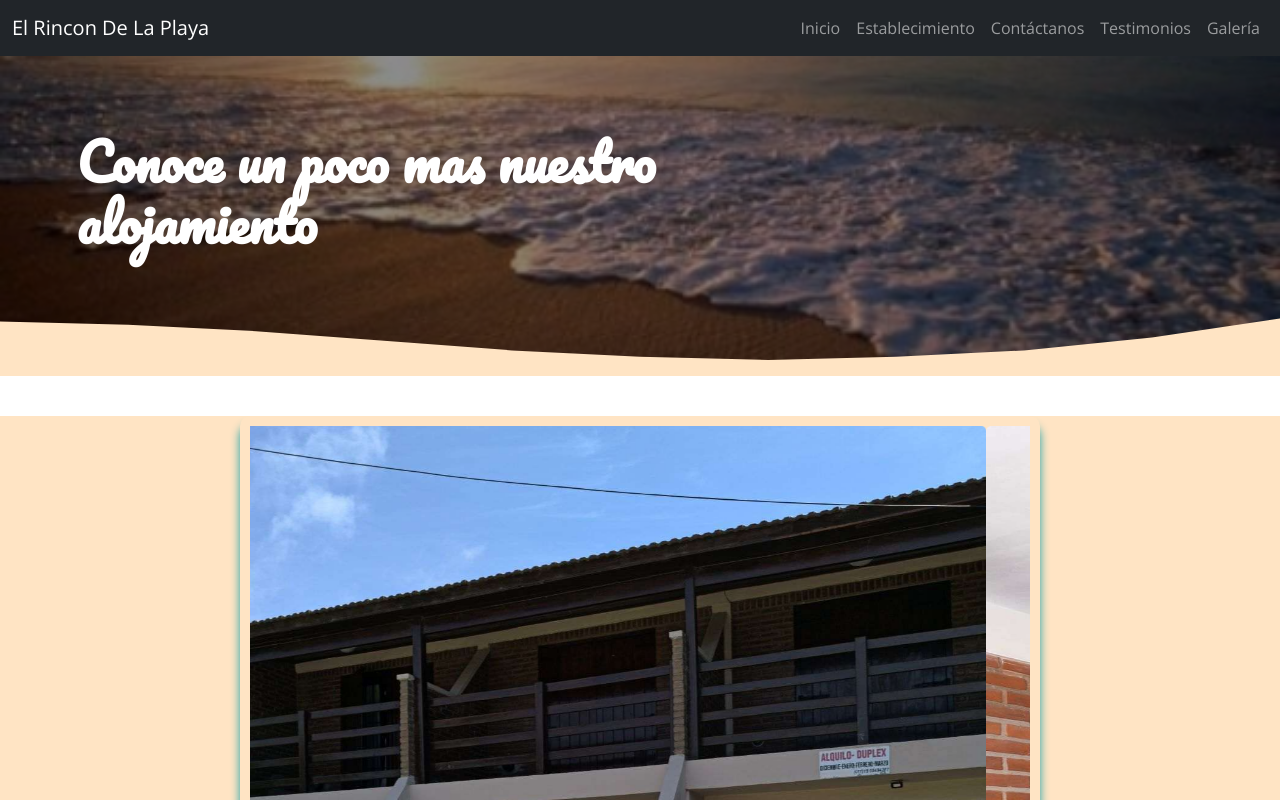
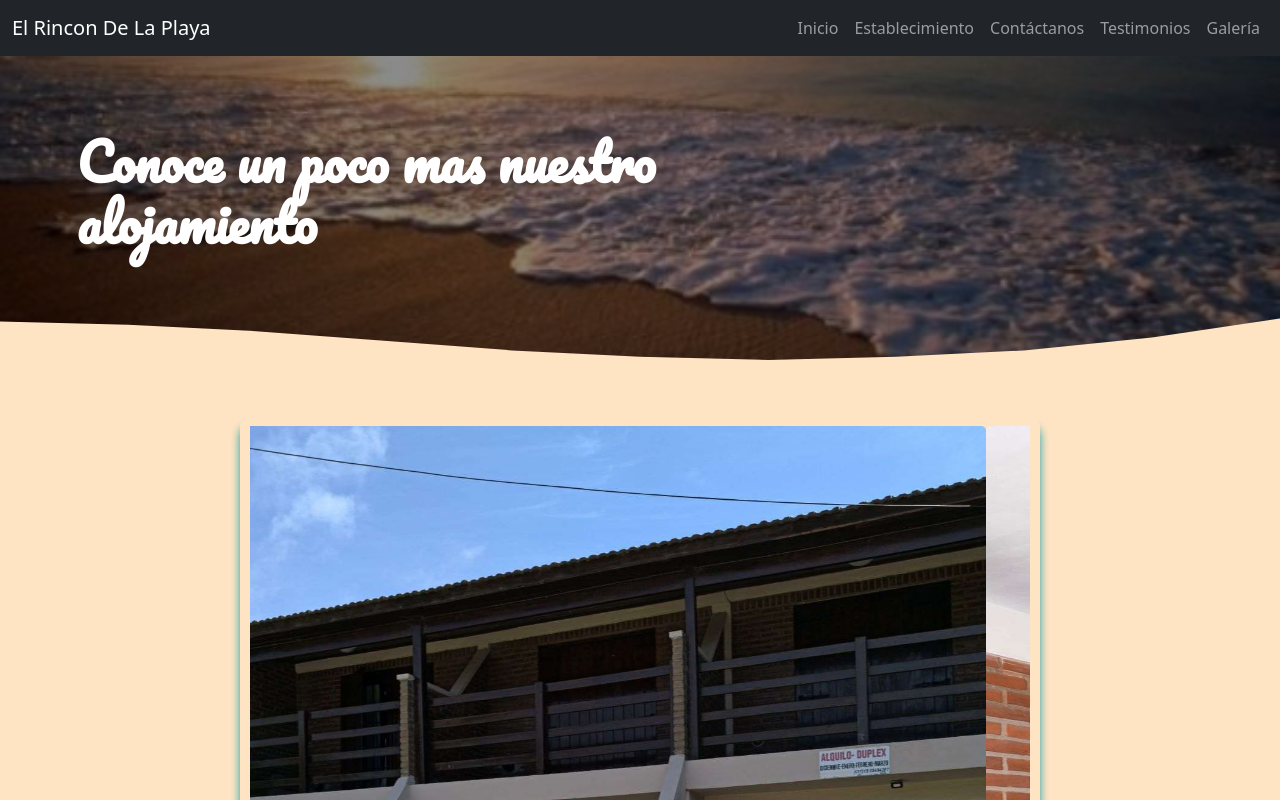
Before and after one commit to maximodimaria-netizen/Entrega-Final, a plain HTML site: page pages/galeria.html in a window 1280 px wide. Shown: the top 800 px of the page. Drawn offline with nearby package versions, Linux system fonts and the light colour scheme.

Commit message:
Actualizacion paginas html

```diff
--- a/scss/base/_general.scss
+++ b/scss/base/_general.scss
@@ -9,12 +9,7 @@ main {
 }
 
 body {
-    font-family: variables.$font-parrafos !important;
-    -webkit-font-smoothing: antialiased;
-}
-
-h1, h2, h3, .main-h1 {
-    font-family: variables.$font-titulos;
+    background-color: variables.$color-primario;
 }
 
 .contacto-maps-iconos {
```
Also changed, not shown: assets/css/style.css, 1 other file.
